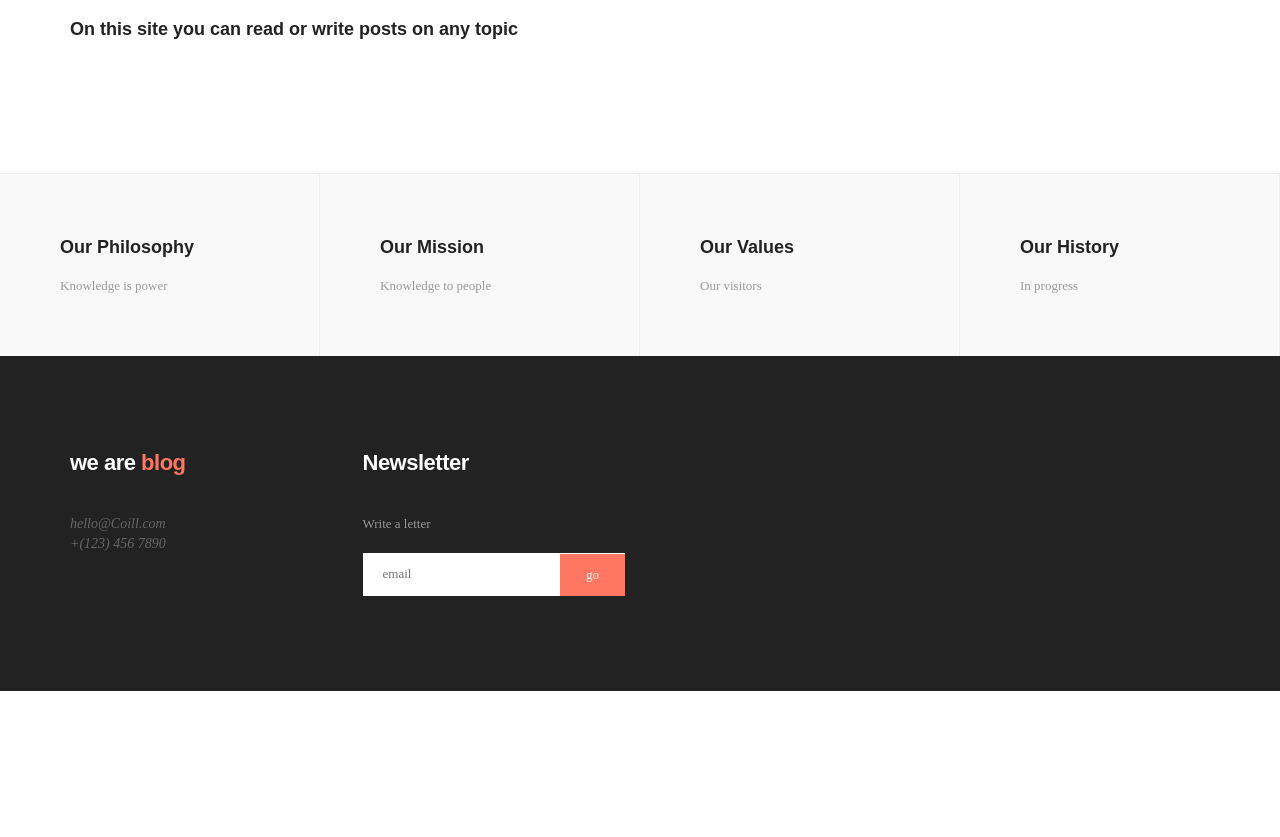
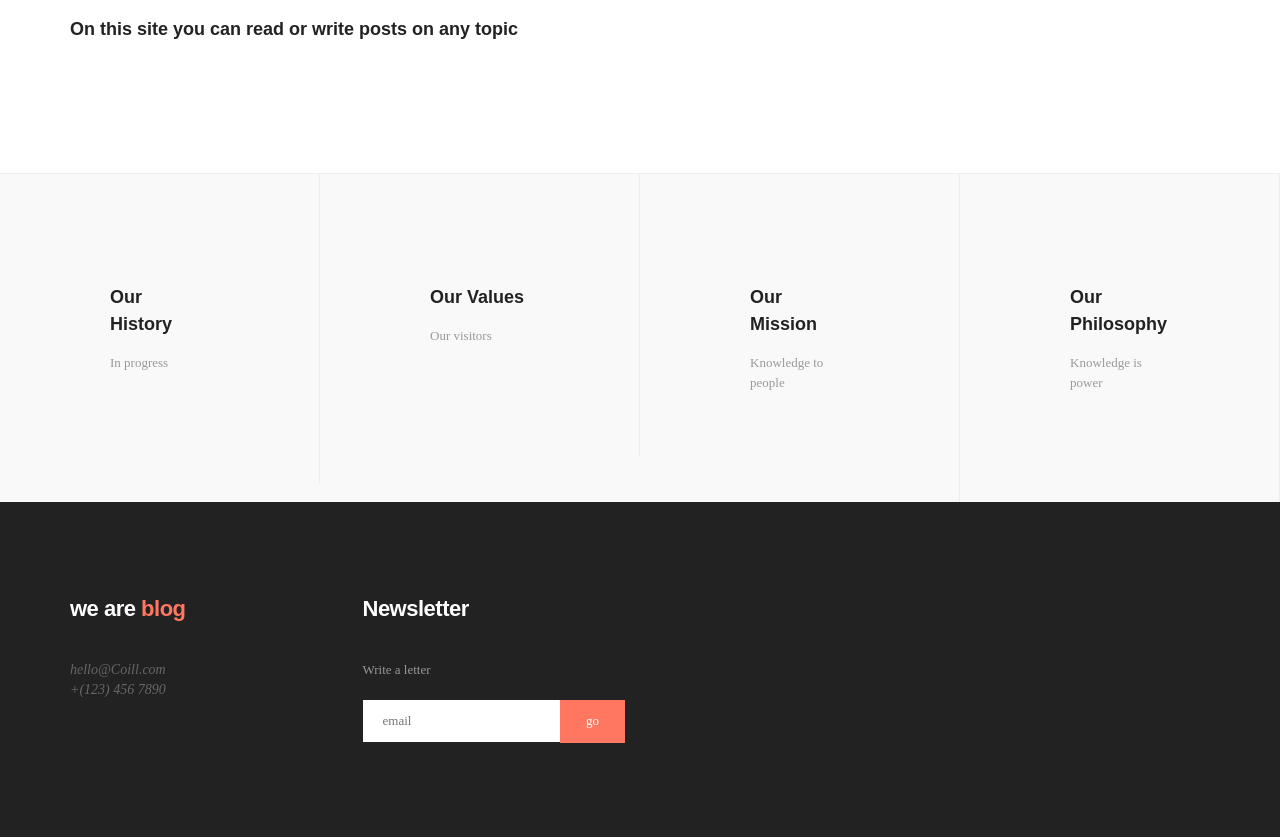
Before and after one commit to kravchukartemka/mysite, a Django app: page /about in a window 1280 px wide. Shown: the part 1044-1881 px from the top of the page. Before the commit the page ends 1735 px from the top, so only its background shows below. Run offline with Django 4.2, Linux system fonts and the light colour scheme; some libraries are stand-ins or nearby versions.

Commit message:
update design

```diff
--- a/static/css/style.css
+++ b/static/css/style.css
@@ -950,10 +950,10 @@ section.about-us-section2 .about-box {
   background: #f9f9f9;
   border-top: 1px solid #eeeeee; }
   section.about-us-section2 .about-box .about-post {
-    float: left;
+    float: right;
     width: 25%;
     border-right: 1px solid #eeeeee;
-    padding: 100px; }
+    padding: 120px; }
     section.about-us-section2 .about-box .about-post p {
       margin-bottom: 0; }
 
@@ -1534,7 +1534,7 @@ footer {
   section.team-section .team-box .half-box-side .inner-box {
     padding: 87px 10px; }
   section.about-us-section2 .about-box .about-post {
-    padding: 60px; }
+    padding: 110px; }
   #map {
     height: 500px; } }
 
--- a/templates/about.html
+++ b/templates/about.html
@@ -12,7 +12,7 @@
 
     <link rel="stylesheet" href="static/css/apps.min.css">
     <link rel="stylesheet" type="text/css" href="static/css/style.css">
-
+    <link rel="shortcut icon" href="static/upload/blog/favicon.png" type="image/x-icon">
 </head>
 <body>
 
--- a/templates/blog2.html
+++ b/templates/blog2.html
@@ -12,7 +12,7 @@
 
     <link rel="stylesheet" href="static/css/apps.min.css">
     <link rel="stylesheet" type="text/css" href="static/css/style.css">
-
+    <link rel="shortcut icon" href="static/upload/blog/favicon.png" type="image/x-icon">
 </head>
 <body>
     <div id="container">
@@ -59,7 +59,6 @@
                 <div class="col-md-8">
                     <div class="blog-box">
                         <div class="blog-post">
-                            <img src="static/upload/banners/grey.jpg" alt="">
                             <span class="category">Interior, Photos, Design</span>
                             <h2><a href="single-post.html">Aliquam tincidunt mauris eu risus.</a></h2>
                             <ul class="post-meta">
--- a/templates/contact.html
+++ b/templates/contact.html
@@ -12,7 +12,7 @@
 
     <link rel="stylesheet" href="static/css/apps.min.css">
     <link rel="stylesheet" type="text/css" href="static/css/style.css">
-
+    <link rel="shortcut icon" href="static/upload/blog/favicon.png" type="image/x-icon">
 </head>
 <body>
 
@@ -53,7 +53,7 @@
     ================================================== -->
         <section class="page-banner-section contact">
             <div class="container">
-                <h1>Contact Us</h1>
+                <h1>Contact us</h1>
             </div>
         </section>
         <!-- End page-banner section -->
--- a/templates/home.html
+++ b/templates/home.html
@@ -12,7 +12,7 @@
 
     <link rel="stylesheet" href="static/css/apps.min.css">
     <link rel="stylesheet" type="text/css" href="static/css/style.css">
-
+    <link rel="shortcut icon" href="static/upload/blog/favicon.png" type="image/x-icon">
 </head>
 <body>
     <div id="container">
@@ -59,7 +59,6 @@
                 <div class="col-md-8">
                     <div class="blog-box">
                         <div class="blog-post">
-                            <img src="static/upload/banners/grey.jpg" alt="">
                             <span class="category">Interior, Photos, Design</span>
                             <h2><a href="single-post.html">any post</a></h2>
                             <ul class="post-meta">
```
Also changed, not shown: static/upload/blog/favicon.png (added).
